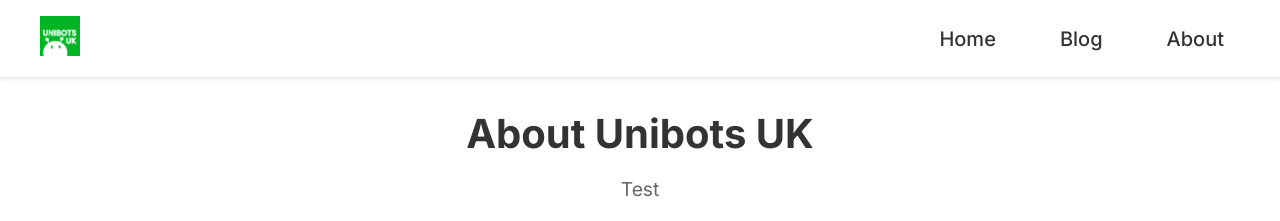
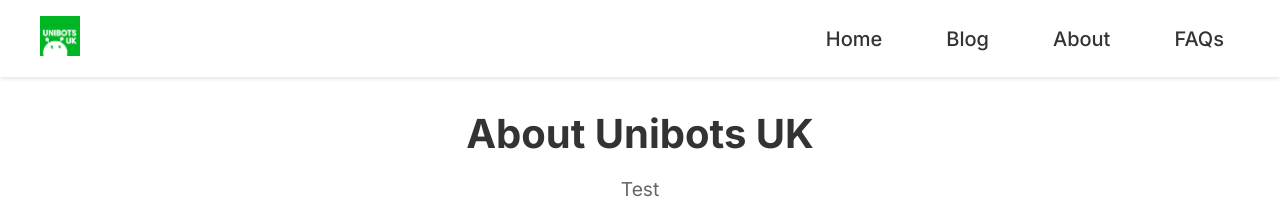
Before and after one commit to momopmoXZ/new_website, a Jekyll site: the page built from about.md, in a window 1280 px wide. Shown: the top 221 px of the page. Built offline with Jekyll 4.4.1, drawn with Linux system fonts in a browser that asks for light colours.

Commit message:
Update default.html
FAQs

```diff
--- a/_layouts/default.html
+++ b/_layouts/default.html
@@ -23,6 +23,7 @@
         <a href="{{ '/' | relative_url }}" class="nav-link">Home</a>
         <a href="{{ '/blog.html' | relative_url }}" class="nav-link">Blog</a>
         <a href="{{ '/about.html' | relative_url }}" class="nav-link">About</a>
+        <a href="{{ '/FAQs.html' | relative_url }}" class="nav-link">FAQs</a>
       </div>
     </div>
   </nav>
```
